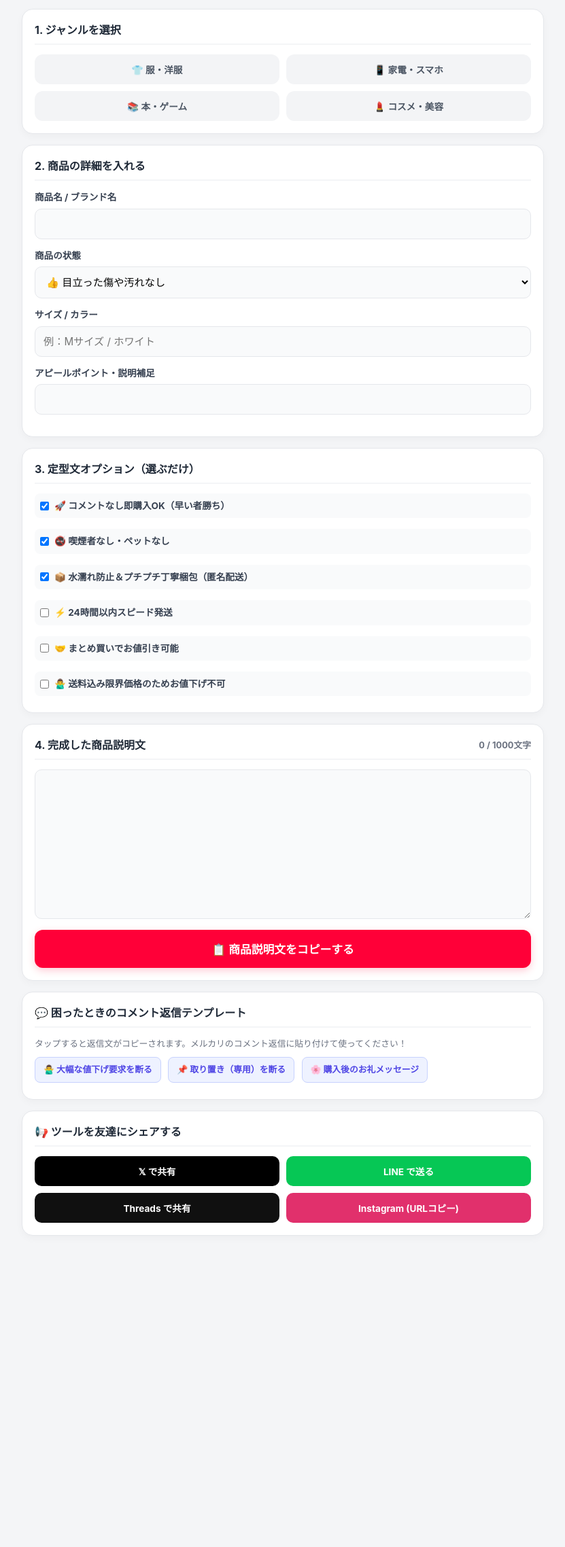
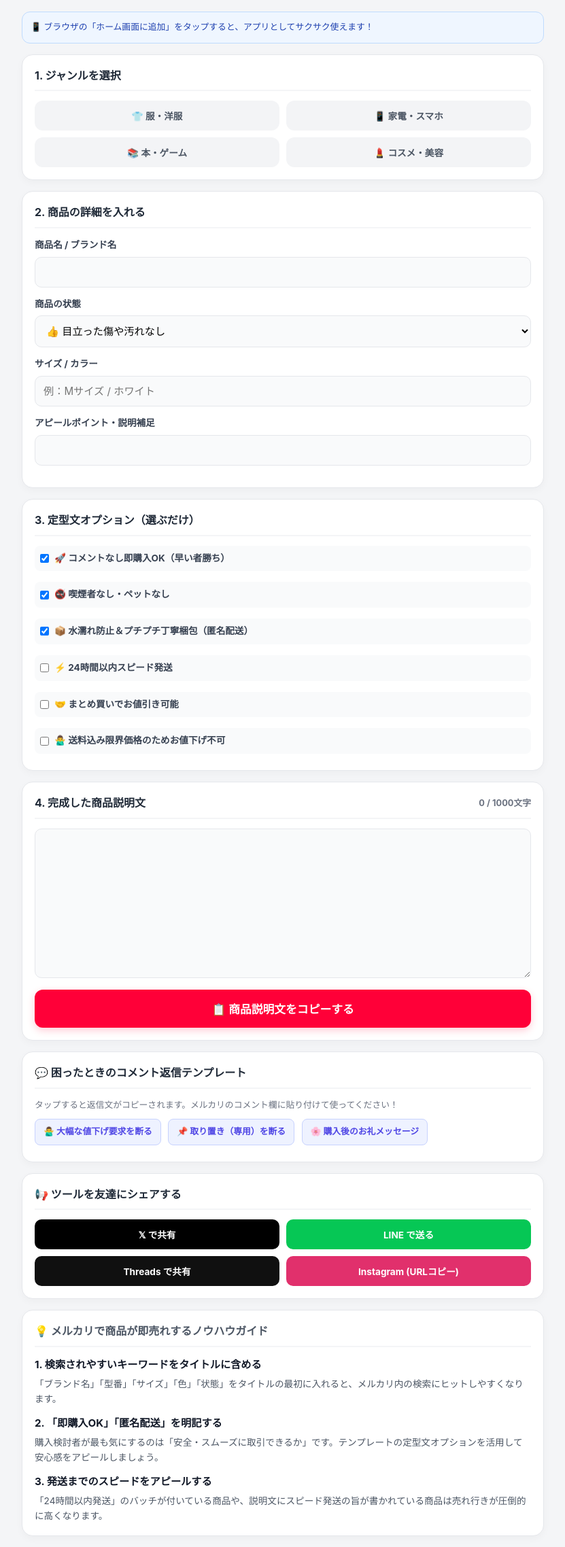
Before and after one commit to agape2000/mercari-template, a plain HTML site: page index.html in a window 1280 px wide. Shown: the part 116-2392 px from the top of the page at 68% size, without its empty margins (224-1055 px from the left). Before the commit the page ends 1950 px from the top, so only its background shows below. Drawn offline with Linux system fonts and the light colour scheme.

Commit message:
Update index.html

```diff
--- a/index.html
+++ b/index.html
@@ -3,10 +3,23 @@
 <head>
     <meta charset="UTF-8">
     <meta name="viewport" content="width=device-width, initial-scale=1.0">
+
     <!-- SEO対策 -->
     <title>【無料】メルカリ出品文自動作成ツール - 文字数カウント＆定型文コピペで即出品！</title>
     <meta name="description" content="メルカリ・ラクマ・PayPayフリマ用の商品説明文をポチポチ選ぶだけで自動作成！1000文字制限メーター、値下げ断り文生成、ジャンル別テンプレート、ワンタップコピペ機能搭載。">
     <meta name="keywords" content="メルカリ,出品,テンプレート,商品説明文,自動作成,文字数カウント,フリマ,定型文,コピペ,メルカリ出品ツール">
+
+    <!-- OGP設定（SNSでシェアされた時の見栄え向上） -->
+    <meta property="og:title" content="【無料】メルカリ出品文自動作成ツール - コピペで即出品！">
+    <meta property="og:description" content="選ぶだけで「売れる」商品説明文が10秒で完成！文字数カウンター＆コメント返信テンプレートも搭載。">
+    <meta property="og:type" content="website">
+    <meta property="og:site_name" content="メルカリ出品文自動作成ツール">
+    <meta name="twitter:card" content="summary_large_image">
+
+    <!-- Webアプリ化（PWA設定） -->
+    <meta name="mobile-web-app-capable" content="yes">
+    <meta name="apple-mobile-web-app-status-bar-style" content="default">
+    <meta name="apple-mobile-web-app-title" content="メルカリ出品ツール">
 
     <style>
         :root {
@@ -29,7 +42,7 @@
         body {
             background-color: var(--bg-color);
             color: var(--text-color);
-            line-height: 1.5;
+            line-height: 1.6;
             padding: 16px;
             max-width: 800px;
             margin: 0 auto;
@@ -171,7 +184,6 @@
             background: #f3f4f6;
         }
 
-        /* 文字数メーター */
         .char-counter {
             font-size: 0.8rem;
             font-weight: bold;
@@ -207,7 +219,6 @@
             box-shadow: 0 4px 12px rgba(16, 185, 129, 0.2);
         }
 
-        /* SNS共有ボタン */
         .share-btns {
             display: grid;
             grid-template-columns: repeat(2, 1fr);
@@ -234,7 +245,6 @@
         .share-threads { background-color: #101010; }
         .share-insta { background-color: #E1306C; }
 
-        /* ミニツール用（返信文生成） */
         .sub-tool-btn {
             background: #eef2ff;
             color: #4f46e5;
@@ -247,6 +257,36 @@
             margin-right: 6px;
             margin-bottom: 6px;
             display: inline-block;
+        }
+
+        /* SEO記事コンテンツ装飾 */
+        .seo-content {
+            font-size: 0.85rem;
+            color: #4b5563;
+        }
+
+        .seo-content h2 {
+            font-size: 0.95rem;
+            color: #111827;
+            margin: 12px 0 6px 0;
+        }
+
+        .seo-content ul {
+            padding-left: 18px;
+            margin-bottom: 8px;
+        }
+
+        /* アプリ追加通知バナー */
+        .pwa-banner {
+            background: #eff6ff;
+            border: 1px solid #bfdbfe;
+            border-radius: 12px;
+            padding: 12px;
+            font-size: 0.8rem;
+            color: #1e40af;
+            display: flex;
+            align-items: center;
+            justify-content: space-between;
         }
 
         .toast {
@@ -269,12 +309,17 @@
 <body>
 
 <header>
-    <span class="logo-badge">PRO EDITION 100</span>
+    <span class="logo-badge">ULTIMATE EDITION 100</span>
     <h1>メルカリ出品文 自動作成ツール</h1>
     <p class="subtitle">選ぶだけで「売れる」商品説明文が10秒で即完成！</p>
 </header>
 
 <div class="container">
+
+    <!-- PWAアプリ追加バナー -->
+    <div class="pwa-banner">
+        <span>📱 ブラウザの「ホーム画面に追加」をタップすると、アプリとしてサクサク使えます！</span>
+    </div>
 
     <!-- Step 1: カテゴリ選択 -->
     <div class="card">
@@ -340,10 +385,10 @@
         <button id="copyBtn" class="btn-copy" onclick="copyResult()">📋 商品説明文をコピーする</button>
     </div>
 
-    <!-- 神機能：コメント返信（お断り）ジェネレーター -->
+    <!-- 即レス用：コメント返信（お断り）ジェネレーター -->
     <div class="card">
         <div class="card-title">💬 困ったときのコメント返信テンプレート</div>
-        <p style="font-size:0.8rem; color:#6b7280; margin-bottom:10px;">タップすると返信文がコピーされます。メルカリのコメント返信に貼り付けて使ってください！</p>
+        <p style="font-size:0.8rem; color:#6b7280; margin-bottom:10px;">タップすると返信文がコピーされます。メルカリのコメント欄に貼り付けて使ってください！</p>
         <div>
             <span class="sub-tool-btn" onclick="copyReply('declineDiscount')">🙅‍♂️ 大幅な値下げ要求を断る</span>
             <span class="sub-tool-btn" onclick="copyReply('declineKeep')">📌 取り置き（専用）を断る</span>
@@ -360,6 +405,19 @@
             <button class="share-btn share-threads" onclick="shareThreads()">Threads で共有</button>
             <button class="share-btn share-insta" onclick="copySiteUrl()">Instagram (URLコピー)</button>
         </div>
+    </div>
+
+    <!-- SEO対策用ノウハウコンテンツ -->
+    <div class="card seo-content">
+        <div class="card-title">💡 メルカリで商品が即売れするノウハウガイド</div>
+        <h2>1. 検索されやすいキーワードをタイトルに含める</h2>
+        <p>「ブランド名」「型番」「サイズ」「色」「状態」をタイトルの最初に入れると、メルカリ内の検索にヒットしやすくなります。</p>
+
+        <h2>2. 「即購入OK」「匿名配送」を明記する</h2>
+        <p>購入検討者が最も気にするのは「安全・スムーズに取引できるか」です。テンプレートの定型文オプションを活用して安心感をアピールしましょう。</p>
+
+        <h2>3. 発送までのスピードをアピールする</h2>
+        <p>「24時間以内発送」のバッチが付いている商品や、説明文にスピード発送の旨が書かれている商品は売れ行きが圧倒的に高くなります。</p>
     </div>
 
 </div>
@@ -445,7 +503,6 @@
         const textarea = document.getElementById('resultText');
         textarea.value = text;
 
-        // 文字数計算
         const len = text.length;
         const counter = document.getElementById('charCounter');
         counter.innerText = `${len} / 1000文字`;
```
